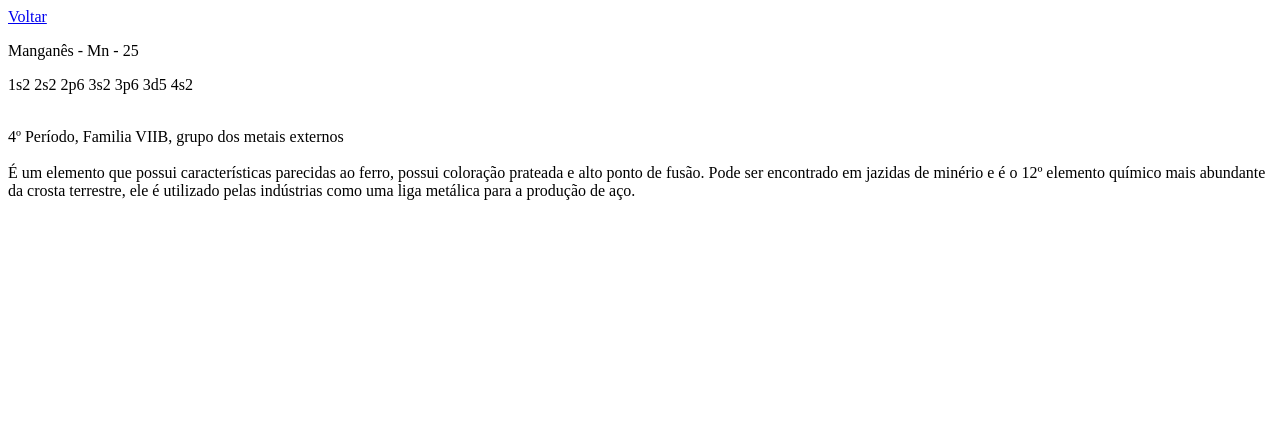
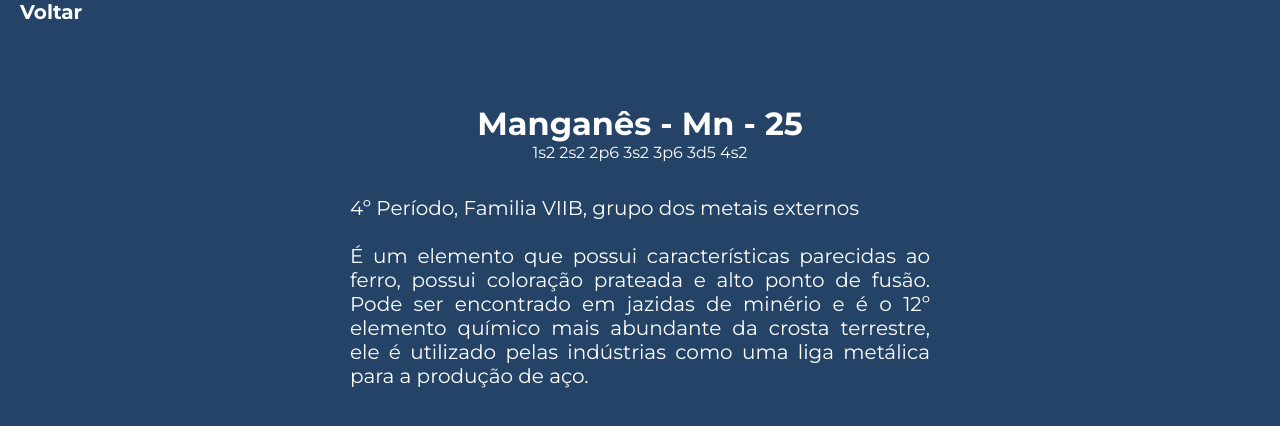
Before and after one commit to ggomes03/tabela-periodica, a plain HTML site: page elements/manganes.html in a window 1280 px wide. Drawn offline with Linux system fonts and the light colour scheme; the site is published under a folder, as on GitHub Pages, so addresses that start at the root find nothing.

Commit message:
correcao

```diff
--- a/elements/manganes.html
+++ b/elements/manganes.html
@@ -1,5 +1,6 @@
 <head>
-  <link rel="stylesheet" href="/css/elements.css">
+  <link rel="stylesheet" href="../css/elements.css">
+
 </head>
 <a href="../index.html">Voltar</a>
 
```
Also changed, not shown: elements/calcio.html (+1 -1 lines), elements/carbono.html (+2 -1 lines), elements/cloro.html (+2 -1 lines), elements/cobre.html (+2 -1 lines), elements/fluor.html (+2 -1 lines), elements/helio.html (+2 -1 lines), elements/mercurio.html (+1 -1 lines), elements/nitrogenio.html (+1 -1 lines), elements/ouro.html (+1 -1 lines), elements/oxigenio.html (+1 -1 lines), elements/potassio.html (+1 -1 lines), elements/prata.html (+1 -1 lines), elements/titanio.html (+1 -1 lines), elements/uranio.html (+1 -1 lines), 2 more files.
